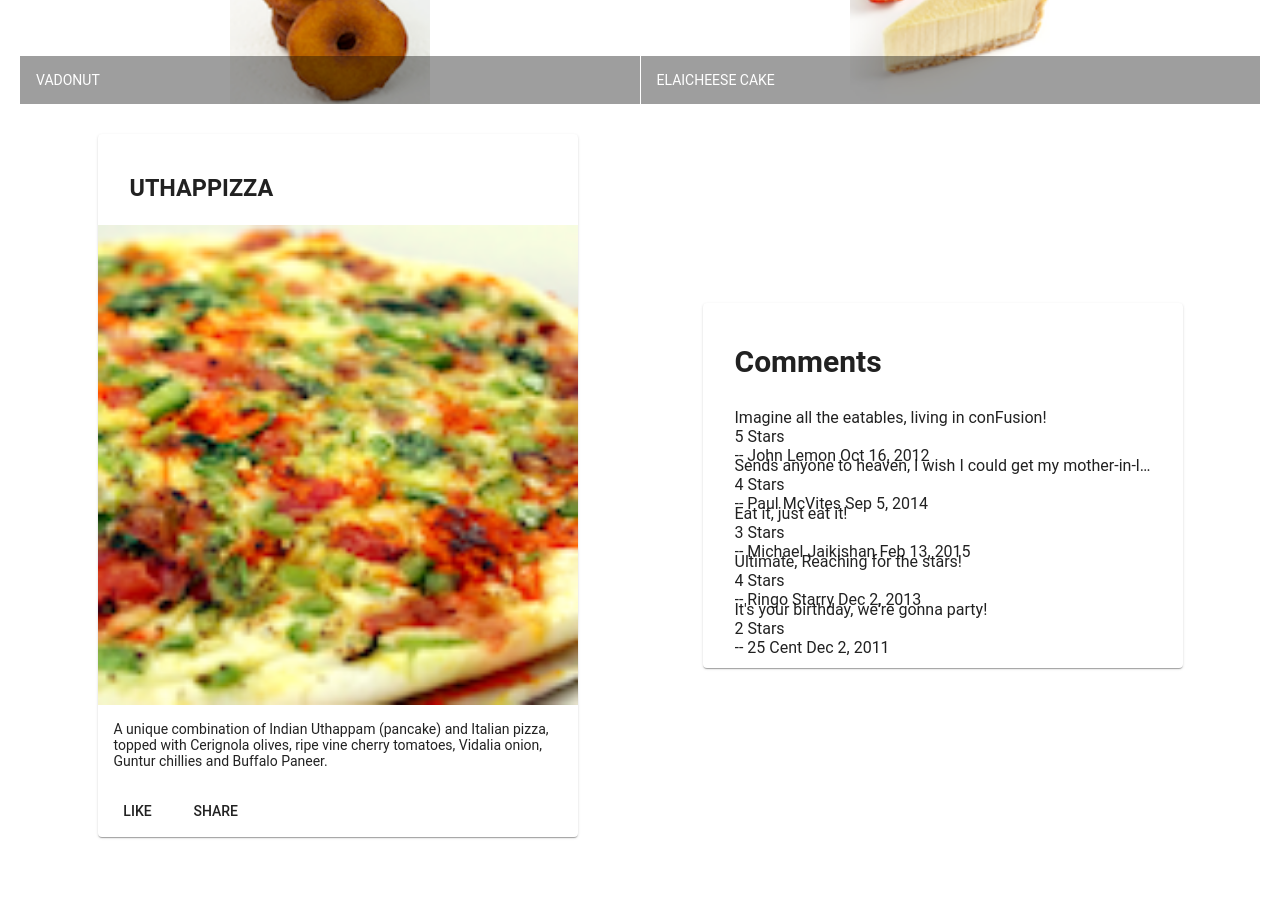
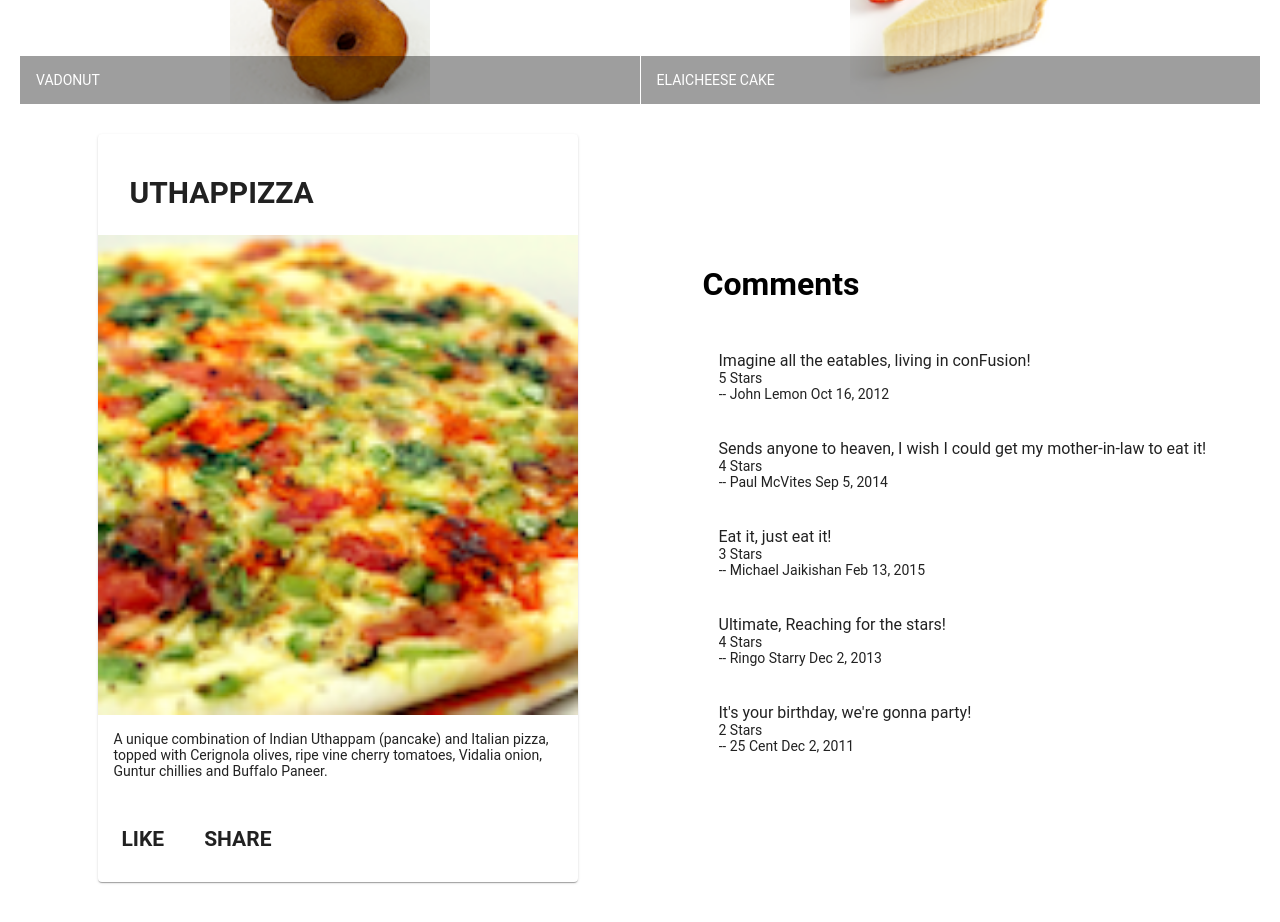
Before and after one commit to abhigya1997/angular, an Angular app: page / in a window 1280 px wide. Shown: the part 460-1382 px from the top of the page. Before the commit the page ends 1337 px from the top, so only its background shows below. Built offline with nearby package versions, Linux system fonts and the light colour scheme.

Commit message:
f assignment 1

```diff
--- a/src/app/dishdetail/dishdetail.component.html
+++ b/src/app/dishdetail/dishdetail.component.html
@@ -6,47 +6,39 @@
     fxLayoutGap="10px"
     fxLayoutGap.xs="0">
 
-  <div fxFlex="40" >
-    <mat-card *ngIf = "dish">
+  <div fxFlex="40">
+    <div fxFlex *ngIf="dish">
+    <mat-card>
       <mat-card-header>
         <mat-card-title>
-          <h3>{{ dish.name | uppercase }}</h3>
+          <b><h2>{{dish.name | uppercase}}</h2></b>
         </mat-card-title>
       </mat-card-header>
       <img mat-card-image src={{dish.image}} alt={{dish.name}}>
       <mat-card-content>
-        <p>{{ dish.description }}</p>
+        <p>{{dish.description}}</p>
       </mat-card-content>
       <mat-card-actions>
-        <button mat-button>LIKE</button>
-        <button mat-button>SHARE</button>
+        <button mat-button><h2>LIKE</h2></button>
+        <button mat-button><h2>SHARE</h2></button>
       </mat-card-actions>
     </mat-card>
   </div>
+  </div>
 
   <div fxFlex="40">
-    <mat-card *ngIf = "dish">
-      <mat-card-header>
-        <mat-card-title>
-          <h2>Comments</h2>
-        </mat-card-title>
-      </mat-card-header>
-      <mat-card-content>
-        <mat-list >
-          <mat-list-item *ngFor = "let c of dish.comments">
-            <p matLine>
-              <span>{{ c.comment }}</span>
-              <br>
-              <span>{{ c.rating }} Stars</span>
-              <br>
-              <span>-- {{ c.author }} {{ c.date | date }}</span>
-            </p>
-            <span>         </span>
+  	<h1> Comments</h1>
+  	<div class = "help">
 
-          </mat-list-item>
-        </mat-list>
-      </mat-card-content>
-    </mat-card>
+    <mat-list fxFlex>
+    	<mat-list-item *ngFor = "let individual_comment of dish.comments">
+    		<p matLine> {{individual_comment.comment}}</p>
+    		<p matLine> {{individual_comment.rating }} Stars</p>
+    		<p matLine> -- {{individual_comment.author}} {{individual_comment.date | date : "mediumDate"}}</p>
+    	</mat-list-item>
+
+	</mat-list>
+	</div>
   </div>
 
 </div>
```
Also changed, not shown: src/app/menu/menu.component.html (+0 -35 lines).
